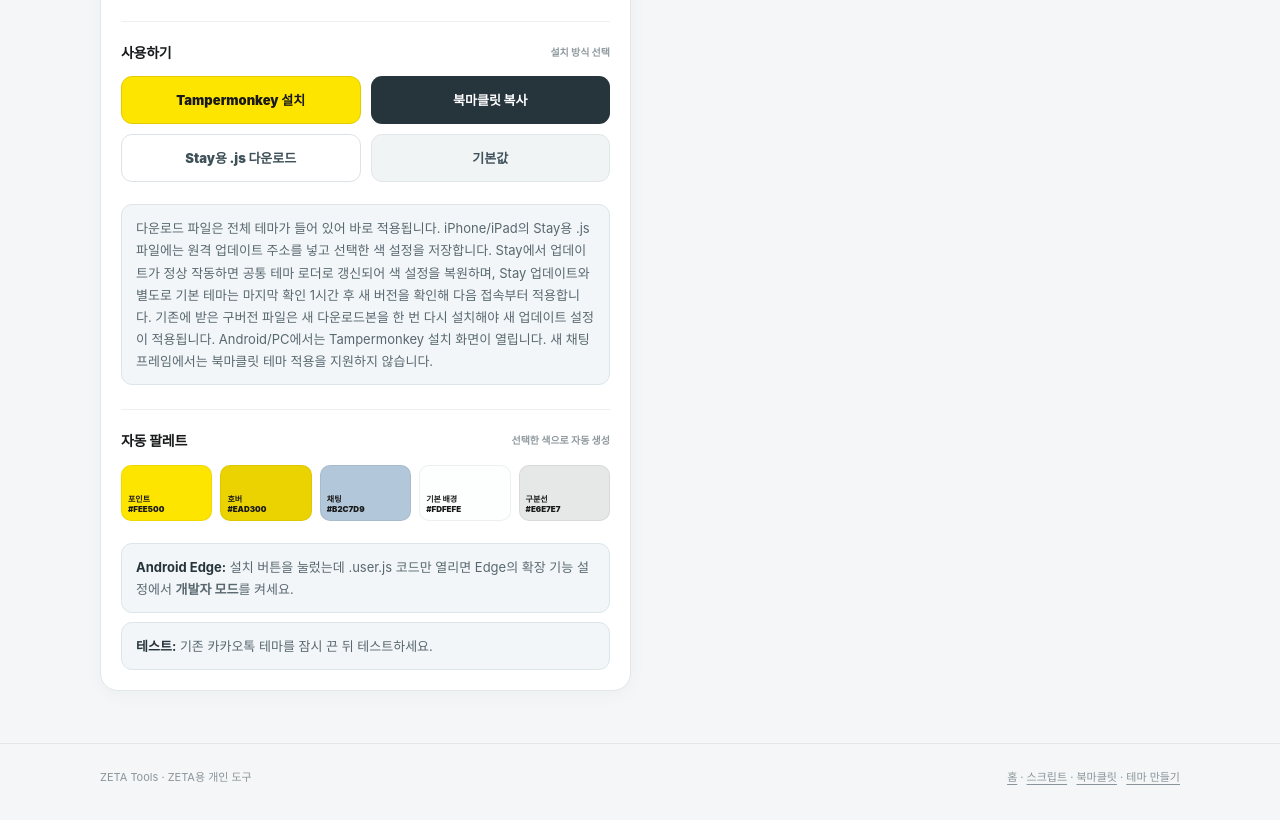
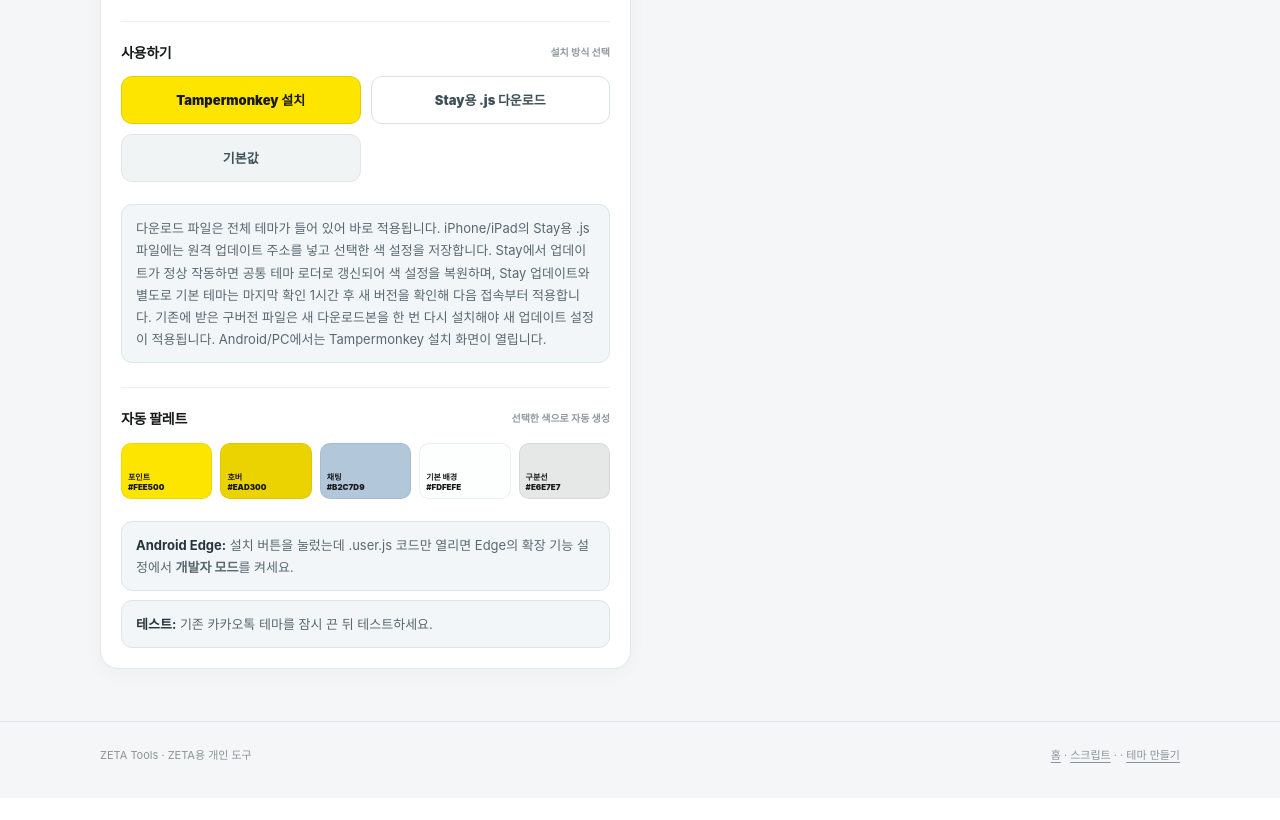
Before and after one commit to e4493089-cmyk/zeta-userscripts-site, a plain HTML site: page theme-maker.html in a window 1280 px wide. Shown: the part 1282-2102 px from the top of the page. After the commit the page ends 2080 px from the top, so only its background shows below. Drawn offline with Linux system fonts and the light colour scheme; no server answers.

Commit message:
Hide retired bookmarklets from theme-maker.html

```diff
--- a/theme-maker.html
+++ b/theme-maker.html
@@ -1,4 +1,4 @@
-<!doctype html><html lang="ko"><head><meta charset="utf-8"><meta name="viewport" content="width=device-width,initial-scale=1,viewport-fit=cover"><meta name="theme-color" content="#FEE500"><meta name="description" content="말풍선·배경·외곽선 색과 글씨 크기를 설정해 ZETA 커스텀 테마를 만듭니다."><title>ZETA Tools — 테마 만들기</title><link rel="stylesheet" href="site.css?v=7.9.0"><link rel="stylesheet" href="ui-layout.css?v=1"></head><body><header class="header"><div class="wrap header-in"><a class="brand" href="index.html"><span class="logo">Z</span><span>ZETA Tools</span></a><nav class="nav" aria-label="주요 메뉴"><a href="index.html">홈</a><a href="scripts.html">스크립트</a><a href="bookmarklets.html">북마클릿</a><a class="active" href="theme-maker.html">테마 만들기</a><a class="gh" href="https://github.com/e4493089-cmyk/zeta-userscripts" target="_blank" rel="noopener">GitHub ↗</a></nav></div></header>
+<!doctype html><html lang="ko"><head><meta charset="utf-8"><meta name="viewport" content="width=device-width,initial-scale=1,viewport-fit=cover"><meta name="theme-color" content="#FEE500"><meta name="description" content="말풍선·배경·외곽선 색과 글씨 크기를 설정해 ZETA 커스텀 테마를 만듭니다."><title>ZETA Tools — 테마 만들기</title><link rel="stylesheet" href="site.css?v=7.9.0"><link rel="stylesheet" href="ui-layout.css?v=1"></head><body><header class="header"><div class="wrap header-in"><a class="brand" href="index.html"><span class="logo">Z</span><span>ZETA Tools</span></a><nav class="nav" aria-label="주요 메뉴"><a href="index.html">홈</a><a href="scripts.html">스크립트</a><a class="active" href="theme-maker.html">테마 만들기</a><a class="gh" href="https://github.com/e4493089-cmyk/zeta-userscripts" target="_blank" rel="noopener">GitHub ↗</a></nav></div></header>
 <main><section class="hero maker-hero"><div class="wrap"><h1>THEME MAKER</h1><p>말풍선·채팅 배경·외곽선 색과 글씨 크기를 원하는 대로 설정합니다.</p></div></section>
 <section class="section section-tight"><div class="wrap maker-layout">
 <section class="detail maker-controls"><div class="detail-head"><div><span class="section-label">CUSTOMIZE</span><h2>테마 설정</h2><p class="sub">색상 칸을 누르면 바로 색을 고를 수 있습니다.</p></div><span class="version" id="baseThemeVersion">base 확인 중…</span></div>
@@ -11,10 +11,10 @@
 <div class="border-card"><label class="maker-toggle" for="meBorder"><input id="meBorder" type="checkbox"><span class="maker-toggle-ui" aria-hidden="true"></span><span class="maker-toggle-copy"><b>내 말풍선 외곽선</b><small>색상과 굵기를 따로 지정</small></span></label><div id="meBorderControls" class="border-settings" hidden><div class="color-field"><div class="color-label"><b>외곽선 색</b><code id="meBorderValue">#53636C</code></div><div class="color-row simple"><button class="color-swatch color-open" type="button" data-color-open="meBorder" aria-label="내 말풍선 외곽선 색 선택"><span></span></button><input id="meBorderPicker" class="native-color-store" type="color" value="#53636C" tabindex="-1" aria-hidden="true"><input class="hex-input" id="meBorderHex" value="#53636C" maxlength="7" spellcheck="false" aria-label="내 말풍선 외곽선 HEX"></div></div><div class="border-width-field"><div class="color-label"><b>외곽선 굵기</b><span><b id="meBorderWidthValue">1</b>px</span></div><input id="meBorderWidth" type="range" min="0.5" max="5" step="0.5" value="1" aria-label="내 말풍선 외곽선 굵기"><div class="range-scale"><span>0.5</span><span>2.5</span><span>5</span></div></div></div></div>
 <div class="border-card"><label class="maker-toggle" for="otherBorder"><input id="otherBorder" type="checkbox"><span class="maker-toggle-ui" aria-hidden="true"></span><span class="maker-toggle-copy"><b>캐릭터 말풍선 외곽선</b><small>색상과 굵기를 따로 지정</small></span></label><div id="otherBorderControls" class="border-settings" hidden><div class="color-field"><div class="color-label"><b>외곽선 색</b><code id="otherBorderValue">#53636C</code></div><div class="color-row simple"><button class="color-swatch color-open" type="button" data-color-open="otherBorder" aria-label="캐릭터 말풍선 외곽선 색 선택"><span></span></button><input id="otherBorderPicker" class="native-color-store" type="color" value="#53636C" tabindex="-1" aria-hidden="true"><input class="hex-input" id="otherBorderHex" value="#53636C" maxlength="7" spellcheck="false" aria-label="캐릭터 말풍선 외곽선 HEX"></div></div><div class="border-width-field"><div class="color-label"><b>외곽선 굵기</b><span><b id="otherBorderWidthValue">1</b>px</span></div><input id="otherBorderWidth" type="range" min="0.5" max="5" step="0.5" value="1" aria-label="캐릭터 말풍선 외곽선 굵기"><div class="range-scale"><span>0.5</span><span>2.5</span><span>5</span></div></div></div></div></div>
 <div class="maker-block"><div class="maker-block-head"><b>프리셋</b><span>세 색을 한 번에 변경</span></div><div class="presets"><button class="preset" data-a="#FEE500" data-o="#FFFFFF" data-b="#B2C7D9"><i style="background:#FEE500"></i>카카오</button><button class="preset" data-a="#B9A7FF" data-o="#F4F0FF" data-b="#DDD8EF"><i style="background:#B9A7FF"></i>라벤더</button><button class="preset" data-a="#8CC8FF" data-o="#F2F8FF" data-b="#CFE1EE"><i style="background:#8CC8FF"></i>스카이</button><button class="preset" data-a="#FFA6BE" data-o="#FFF2F5" data-b="#F2DCE3"><i style="background:#FFA6BE"></i>로즈</button><button class="preset" data-a="#7FE0C3" data-o="#F0FBF7" data-b="#D3E8E1"><i style="background:#7FE0C3"></i>민트</button><button class="preset" data-a="#D9D9D9" data-o="#FFFFFF" data-b="#BFC4C8"><i style="background:#D9D9D9"></i>모노</button><button class="preset" data-a="#D9BE94" data-o="#FFF9ED" data-b="#E9DDC8"><i style="background:#D9BE94"></i>베이지</button><button class="preset" data-a="#F2A97D" data-o="#FFF5E9" data-b="#F3DED0"><i style="background:#F2A97D"></i>피치</button><button class="preset" data-a="#A8B79F" data-o="#F7F7EF" data-b="#DDE3D7"><i style="background:#A8B79F"></i>세이지</button></div></div>
-<div class="maker-output"><div class="maker-block-head"><b>사용하기</b><span>설치 방식 선택</span></div><div class="maker-actions"><button class="btn btn-primary btn-big" id="installScript">Tampermonkey 설치</button><button class="btn btn-dark btn-big" id="copyBookmarklet">북마클릿 복사</button><button class="btn btn-light" id="downloadScript">.user.js 다운로드</button><button class="btn btn-soft" id="resetTheme">기본값</button></div></div>
-<div class="notice blue compact-notice">다운로드 파일은 전체 테마가 들어 있어 바로 적용됩니다. iPhone/iPad의 Stay용 .js 파일에는 원격 업데이트 주소를 넣고 선택한 색 설정을 저장합니다. Stay에서 업데이트가 정상 작동하면 공통 테마 로더로 갱신되어 색 설정을 복원하며, Stay 업데이트와 별도로 기본 테마는 마지막 확인 1시간 후 새 버전을 확인해 다음 접속부터 적용합니다. 기존에 받은 구버전 파일은 새 다운로드본을 한 번 다시 설치해야 새 업데이트 설정이 적용됩니다. Android/PC에서는 Tampermonkey 설치 화면이 열립니다. 새 채팅 프레임에서는 북마클릿 테마 적용을 지원하지 않습니다.</div><div class="palette-wrap"><div class="maker-block-head"><b>자동 팔레트</b><span>선택한 색으로 자동 생성</span></div><div class="palette" id="palette"></div></div>
+<div class="maker-output"><div class="maker-block-head"><b>사용하기</b><span>설치 방식 선택</span></div><div class="maker-actions"><button class="btn btn-primary btn-big" id="installScript">Tampermonkey 설치</button><button class="btn btn-light" id="downloadScript">.user.js 다운로드</button><button class="btn btn-soft" id="resetTheme">기본값</button></div></div>
+<div class="notice blue compact-notice">다운로드 파일은 전체 테마가 들어 있어 바로 적용됩니다. iPhone/iPad의 Stay용 .js 파일에는 원격 업데이트 주소를 넣고 선택한 색 설정을 저장합니다. Stay에서 업데이트가 정상 작동하면 공통 테마 로더로 갱신되어 색 설정을 복원하며, Stay 업데이트와 별도로 기본 테마는 마지막 확인 1시간 후 새 버전을 확인해 다음 접속부터 적용합니다. 기존에 받은 구버전 파일은 새 다운로드본을 한 번 다시 설치해야 새 업데이트 설정이 적용됩니다. Android/PC에서는 Tampermonkey 설치 화면이 열립니다.</div><div class="palette-wrap"><div class="maker-block-head"><b>자동 팔레트</b><span>선택한 색으로 자동 생성</span></div><div class="palette" id="palette"></div></div>
 <div class="notice blue compact-notice"><strong>Android Edge:</strong> 설치 버튼을 눌렀는데 .user.js 코드만 열리면 Edge의 확장 기능 설정에서 <b>개발자 모드</b>를 켜세요.</div><div class="notice blue compact-notice"><strong>테스트:</strong> 기존 카카오톡 테마를 잠시 끈 뒤 테스트하세요.</div></section>
 <section class="preview-card"><div class="preview-head"><div><span class="section-label">PREVIEW</span><h2>미리보기</h2></div><span class="preview-chip">실시간</span></div><div class="phone-preview zeta-preview"><div class="phone-top zeta-phone-top"><button class="preview-back" aria-label="뒤로가기">‹</button><b>테마 만들기</b><div class="preview-head-actions"><span class="model-chip zeta-model">zeta⌄</span><span class="preview-menu" aria-hidden="true">☰</span></div></div><div class="chat-preview zeta-chat-preview"><div class="preview-info">설정 변경이 미리보기에 바로 반영됩니다.</div><div class="zeta-message other"><div class="zeta-meta left"><span class="zeta-avatar ai-avatar"></span><span>박제콩</span></div><div class="preview-bubble zeta-bubble"><p class="action">박제콩은 바뀐 말풍선 색을 확인한다.</p><p>이제 내 말풍선 색도 따로 바꿀 수 있어.</p><p class="action">배경이랑 겹치지 않는지 미리 보면 된다.</p></div></div><div class="zeta-message me"><div class="zeta-meta right"><span>김제콩</span><span class="zeta-avatar user-avatar"></span></div><div class="preview-bubble zeta-bubble"><p class="action">김제콩은 세 색을 하나씩 바꿔본다.</p><p>오, 이게 훨씬 고르기 편하다.</p><p class="action">마음에 들면 바로 설치하면 된다.</p></div></div></div><div class="composer-preview zeta-composer"><button class="composer-plus" aria-label="추가">＋</button><div>내용 입력하기</div><span class="composer-star">＊</span><button class="composer-send">▶</button></div></div></section>
 </div></section></main>
 <div class="color-picker-backdrop" id="colorPickerBackdrop" hidden></div><section class="color-picker-sheet" id="colorPickerSheet" hidden aria-modal="true" role="dialog" aria-labelledby="colorPickerTitle"><div class="color-picker-head"><div><span class="section-label">COLOR</span><h2 id="colorPickerTitle">색 선택</h2></div><button type="button" id="colorPickerDone">완료</button></div><div class="color-picker-preview"><span id="colorPickerChip"></span><code id="colorPickerHex">#FEE500</code></div><div class="color-plane" id="colorPlane" role="slider" aria-label="채도와 밝기 선택"><span id="colorPlaneCursor"></span></div><div class="hue-wrap"><span>색상</span><input id="colorHue" type="range" min="0" max="360" step="1" value="55" aria-label="색상 조절"></div></section>
-<footer class="footer"><div class="wrap footer-in"><div>ZETA Tools · ZETA용 개인 도구</div><div><a href="index.html">홈</a> · <a href="scripts.html">스크립트</a> · <a href="bookmarklets.html">북마클릿</a> · <a href="theme-maker.html">테마 만들기</a></div></div></footer><div class="toast" id="toast"></div><script src="site.js?v=7.9.9"></script><script src="theme-compiler.js?v=2.0.1"></script><script src="theme-runtime.js?v=2.0.0"></script><script src="theme-maker.js?v=2.0.3"></script><script src="color-picker.js?v=7.8.0"></script><script src="palette-preview.js?v=7.8.2"></script></body></html>
+<footer class="footer"><div class="wrap footer-in"><div>ZETA Tools · ZETA용 개인 도구</div><div><a href="index.html">홈</a> · <a href="scripts.html">스크립트</a> ·  · <a href="theme-maker.html">테마 만들기</a></div></div></footer><div class="toast" id="toast"></div><script src="site.js?v=7.10.0"></script><script src="theme-compiler.js?v=2.0.1"></script><script src="theme-runtime.js?v=2.0.0"></script><script src="theme-maker.js?v=2.0.4"></script><script src="color-picker.js?v=7.8.0"></script><script src="palette-preview.js?v=7.8.2"></script></body></html>
```
